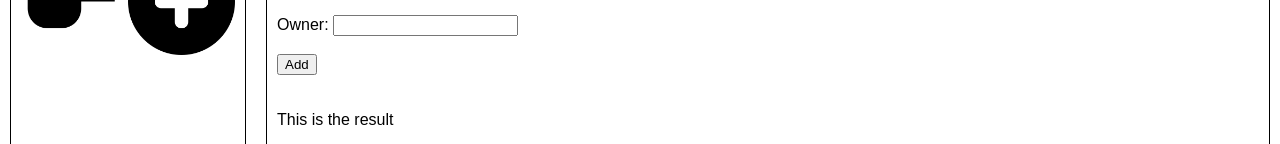
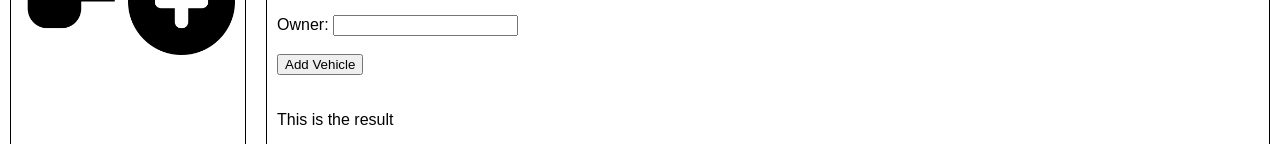
Before and after one commit to psyjs34/databasescw, a plain HTML site: page add-vehicle.html in a window 1280 px wide. Shown: the part 340-484 px from the top of the page. Drawn offline with Linux system fonts and the light colour scheme; a script that the page names is missing.

Commit message:
Update add-vehicle.html

```diff
--- a/add-vehicle.html
+++ b/add-vehicle.html
@@ -45,7 +45,7 @@
           <label for="owner">Owner:</label>
           <input type="text" id="owner" name="owner"><br><br>
 
-          <button type="submit" id="formButton3">Add</button>
+          <button type="submit" id="formButton3">Add Vehicle</button>
       </form>
       <br><br>
       <form id="newOwnerForm">
```
